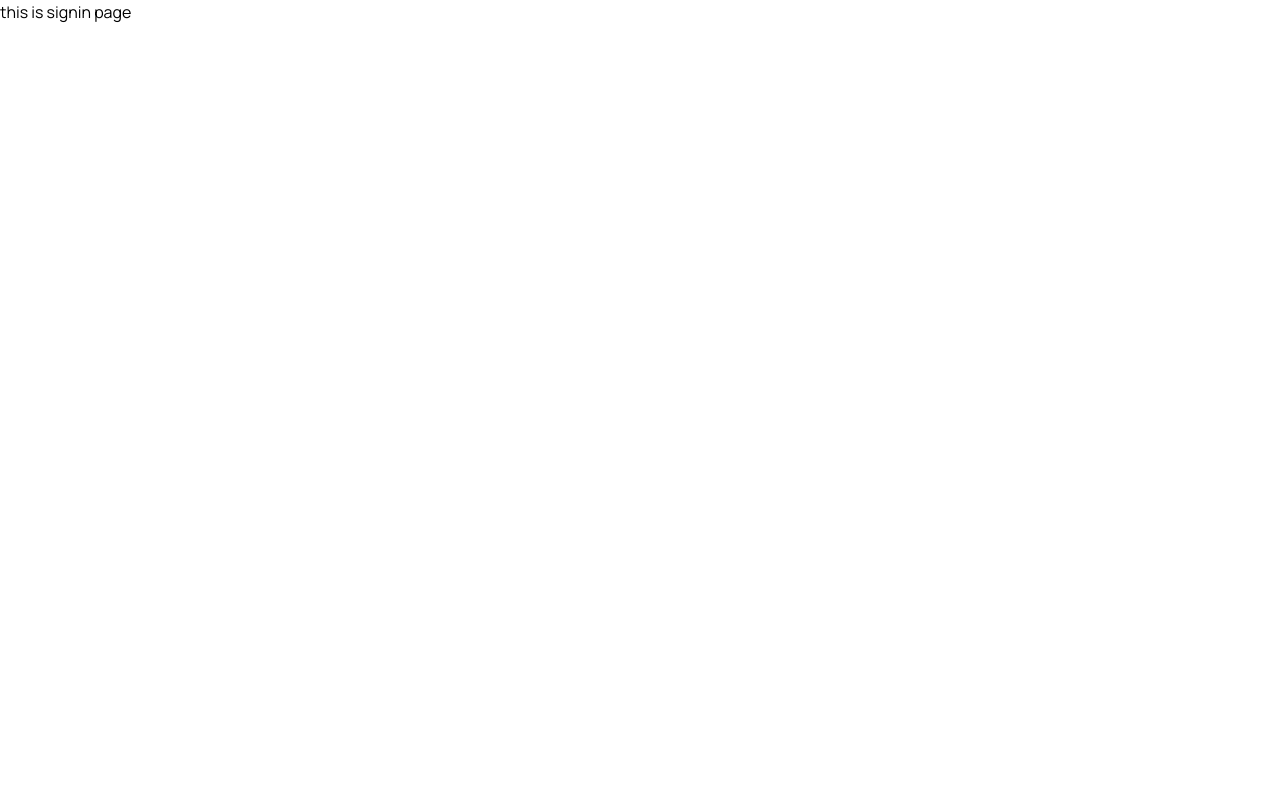
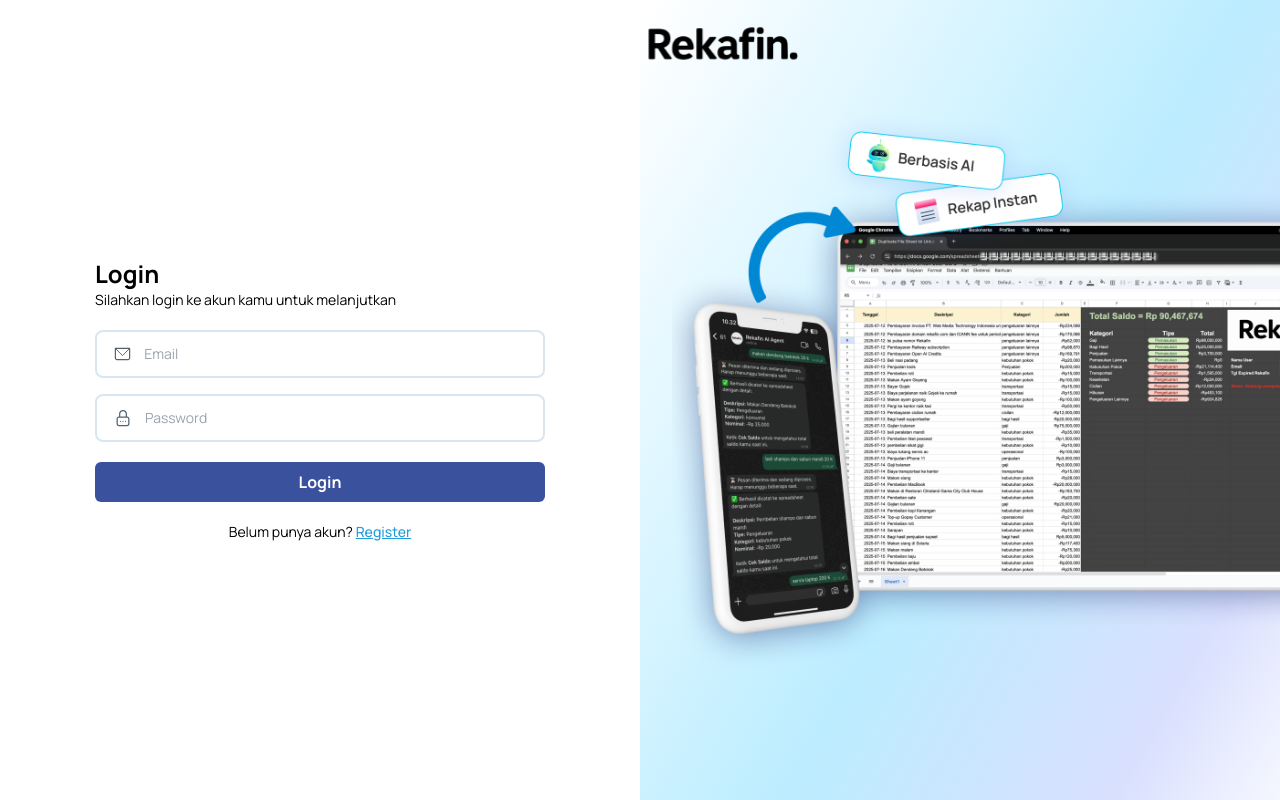
Before and after one commit to rekafin/rekafin-ui, a Nuxt app: page /signin in a window 1280 px wide. Built offline with nearby package versions, Linux system fonts and the light colour scheme.

Commit message:
change to nuxt image

```diff
--- a/pages/signin.vue
+++ b/pages/signin.vue
@@ -1,13 +1,44 @@
 <template>
-  <div>
-    this is signin page
+  <div class=" flex flex-col md:flex-row justify-evenly">
+    <!-- section 1 -->
+    <section class=" w-full md:w-1/2 min-h-screen p-5 flex items-center justify-center ">
+      <div class="flex flex-col gap-5 w-3/4">
+        <div>
+          <h1 class=" font-bold text-2xl">Login</h1>
+          <h2 class=" font-normal text-sm">Silahkan login ke akun kamu untuk melanjutkan</h2>
+        </div>
+
+        <form @submit.prevent="submitForm" class=" flex gap-4 flex-col">
+          <InputForm v-model="formData.email" icon-src="/icons/email.svg" type="text" placeholder="Email" />
+          <InputForm v-model="formData.password" icon-src="/icons/lock.svg" type="password" placeholder="Password" />
+        </form>
+
+        <button @click="submitForm" class=" p-2 rounded-md font-bold bg-btn-primary text-white">Login</button>
+        <p class=" text-sm text-center">Belum punya akun? <NuxtLink to="/signup"
+            class=" underline text-underline-color font-medium">Register</NuxtLink>
+        </p>
+      </div>
+    </section>
+    <section class=" w-full md:w-1/2 bg-gradient-primary md:min-h-screen p-8 pr-0">
+      <NuxtImg class=" scale-150" src="/logo.svg" />
+      <div class=" h-full flex items-center justify-end">
+        <NuxtImg src="/graphics/graphic-login.png" />
+      </div>
+    </section>
   </div>
 </template>
 
 <script lang="ts" setup>
 
+const formData = reactive({
+  email: "",
+  password: "",
+})
+
+const submitForm = () => {
+  console.log("Submitting:", formData)
+}
+
 </script>
 
-<style>
-
-</style>
+<style></style>
--- a/pages/signup.vue
+++ b/pages/signup.vue
@@ -1,7 +1,7 @@
 <template>
   <div class=" flex flex-col md:flex-row justify-evenly">
     <!-- section 1 -->
-    <section class=" w-full md:w-1/2 p-5 flex items-center justify-center ">
+    <section class=" w-full md:w-1/2 min-h-screen p-5 flex items-center justify-center ">
       <div class="flex flex-col gap-5 w-3/4">
         <div>
           <h1 class=" font-bold text-2xl">Register</h1>
@@ -18,15 +18,15 @@
         </form>
 
         <button @click="submitForm" class=" p-2 rounded-md font-bold bg-btn-primary text-white">Register</button>
-        <p class=" text-sm text-center">Belum punya akun? <NuxtLink to="/signin"
+        <p class=" text-sm text-center">Sudah punya akun? <NuxtLink to="/signin"
             class=" underline text-underline-color font-medium">Login</NuxtLink>
         </p>
       </div>
     </section>
     <section class=" w-full md:w-1/2 bg-gradient-primary md:min-h-screen p-8">
-      <img src="/public/logo.svg" />
+      <NuxtImg class=" scale-150" src="/logo.svg" />
       <div class=" h-full flex items-center">
-        <img class=" scale-90 " src="../assets/images/graphics/graphic-register.png" />
+        <NuxtImg class=" scale-90 " src="/graphics/graphic-register.png" />
       </div>
     </section>
   </div>
```
Also changed, not shown: public/graphics/graphic-login.png (added), public/graphics/graphic-register.png (renamed from assets/images/graphics/graphic-register.png).
